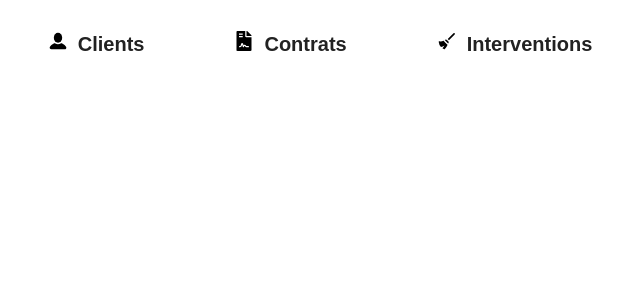
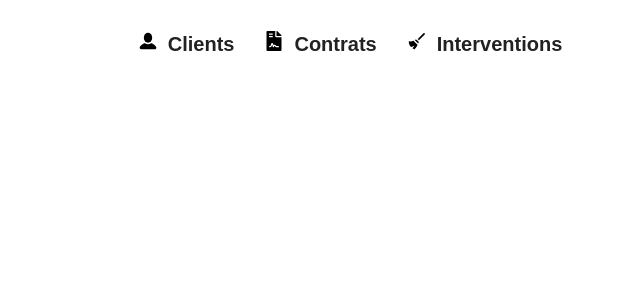
Before and after one commit to Magle-corp/Reporting, a React (Create React App) app in the folder frontend/: page / in a window 1280 px wide. Shown: the top 300 px of the page, without its empty margins (290-930 px from the left). Built offline with nearby package versions, Linux system fonts and the light colour scheme.

Commit message:
Add hooks for navigation + update style

```diff
--- a/frontend/src/component/ActionsFeedBack.tsx
+++ b/frontend/src/component/ActionsFeedBack.tsx
@@ -6,16 +6,6 @@ import { Cross } from '../theme/icon';
 interface Props {
   isValid: boolean;
 }
-
-const StyledContainer = styled(Container)<{ isValid: boolean }>`
-  align-items: center;
-  justify-content: space-between;
-  padding: 6px 9px;
-  border: 2px solid
-    ${({ theme, isValid }) =>
-      isValid ? theme.color.success : theme.color.error};
-  border-radius: 3px;
-`;
 
 /**
  * Provide component ActionsFeedBack.
@@ -42,3 +32,13 @@ const ActionsFeedBack = ({ isValid }: Props) => {
 };
 
 export { ActionsFeedBack };
+
+const StyledContainer = styled(Container)<{ isValid: boolean }>`
+  align-items: center;
+  justify-content: space-between;
+  padding: 6px 9px;
+  border: 2px solid
+    ${({ theme, isValid }) =>
+      isValid ? theme.color.success : theme.color.error};
+  border-radius: 3px;
+`;
--- a/frontend/src/component/Navbar.tsx
+++ b/frontend/src/component/Navbar.tsx
@@ -1,7 +1,9 @@
 // Use.
+import { useState } from 'react';
 import styled from 'styled-components';
 import { useAppContext } from '../context';
-import { Context } from '../type';
+import { Context, Screen } from '../type';
+import { useGetScreensByArgs } from '../hook';
 import { Text } from '../ui';
 
 /**
@@ -9,21 +11,24 @@ import { Text } from '../ui';
  */
 const Navbar = () => {
   const { setScreen, availableScreens } = useAppContext() as Context;
+  const [itemMenus] = useState<Screen[]>(
+    useGetScreensByArgs(availableScreens, ['overview'])
+  );
 
   return (
     <StyledNavbar>
       <StyledList>
-        {availableScreens.map((availableScreen) => (
-          <div key={availableScreen.label + '_' + Math.random() * 10}>
-            {availableScreen.args === 'overview' && (
+        {itemMenus.map((item) => (
+          <div key={item.label + '_' + Math.random() * 10}>
+            {item.args === 'overview' && (
               <StyledListItem
                 onClick={() => {
-                  setScreen(availableScreen);
+                  setScreen(item);
                 }}
               >
-                {availableScreen.icon}
+                {item.icon}
                 <Text as="span" variant="h4">
-                  {availableScreen.label}
+                  {item.label}
                 </Text>
               </StyledListItem>
             )}
@@ -40,7 +45,7 @@ const StyledNavbar = styled.nav`
   display: flex;
   flex-direction: row;
   width: max-content;
-  margin: 30px auto;
+  margin: 30px 0;
 
   > *:not(:first-child) {
     margin-left: 20px;
--- /dev/null
+++ b/frontend/src/hook/index.ts
@@ -0,0 +1,3 @@
+// Hooks.
+export { useGetScreensByArgs } from './useGetScreensByArgs';
+export { useGetScreensByRoute } from './useGetScreensByRoute';
--- /dev/null
+++ b/frontend/src/hook/useGetScreensByArgs.tsx
@@ -0,0 +1,21 @@
+// Use.
+import { Screen } from '../type';
+
+/**
+ * Return an array of filtered screens.
+ *
+ * @param availableScreens
+ *    Array of Screen, available screens.
+ * @param args
+ *    Array of string, values used for filter.
+ */
+const useGetScreensByArgs = (
+  availableScreens: Screen[],
+  args: Array<'overview' | 'list' | 'add'>
+) => {
+  return availableScreens.filter((availableScreen) =>
+    args.find((element) => element === availableScreen.args)
+  );
+};
+
+export { useGetScreensByArgs };
--- /dev/null
+++ b/frontend/src/hook/useGetScreensByRoute.tsx
@@ -0,0 +1,26 @@
+// Use.
+import { Screen } from '../type';
+
+/**
+ * Return an array of filtered screens.
+ *
+ * @param currentScreen
+ *    Screen, the current screen.
+ * @param availableScreens
+ *    Array of Screen, available screens.
+ * @param args
+ *    Array of string, values used for filter.
+ */
+const useGetScreensByRoute = (
+  currentScreen: Screen,
+  availableScreens: Screen[],
+  args: Array<'overview' | 'list' | 'add'>
+) => {
+  return availableScreens.filter(
+    (availableScreen) =>
+      availableScreen.route === currentScreen.route &&
+      args.find((element) => element === availableScreen.args)
+  );
+};
+
+export { useGetScreensByRoute };
--- a/frontend/src/screen/ItemOverView.tsx
+++ b/frontend/src/screen/ItemOverView.tsx
@@ -1,7 +1,8 @@
 // Use.
-import { useState, useEffect } from 'react';
+import { useState } from 'react';
 import { useAppContext } from '../context';
 import { Context, Screen } from '../type';
+import { useGetScreensByRoute } from '../hook';
 import { Text, Container } from '../ui';
 
 /**
@@ -9,18 +10,9 @@ import { Text, Container } from '../ui';
  */
 const ItemOverView = () => {
   const { screen, setScreen, availableScreens } = useAppContext() as Context;
-  const [itemMenus, setItemMenus] = useState<Screen[]>();
-
-  // Get screen related menus.
-  useEffect(() => {
-    setItemMenus(
-      availableScreens.filter(
-        (element) =>
-          element.route === screen.route &&
-          (element.args === 'list' || element.args === 'add')
-      )
-    );
-  }, [screen, availableScreens]);
+  const [itemMenus] = useState<Screen[]>(
+    useGetScreensByRoute(screen, availableScreens, ['list', 'add'])
+  );
 
   return (
     <Container spacing={30} direction="vertical">
```
